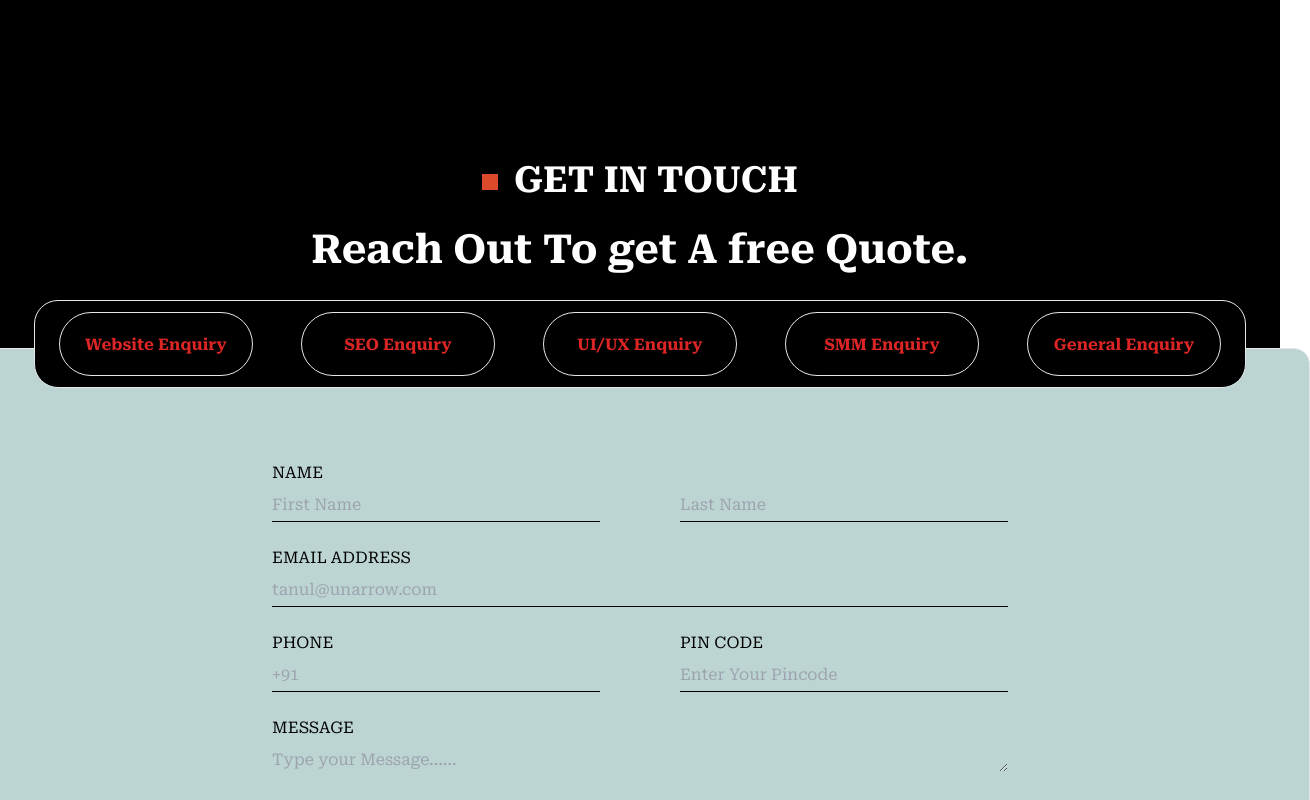
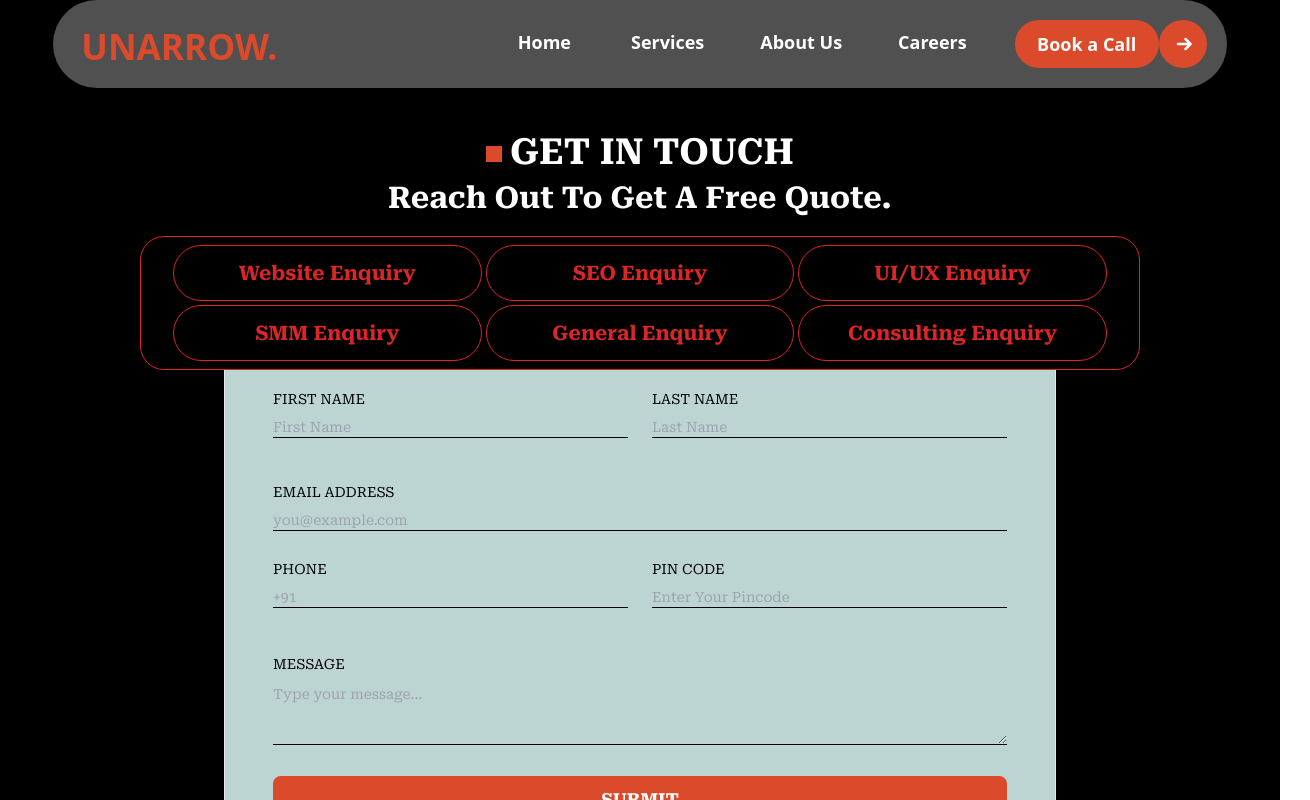
Before and after one commit to ankur-ctrl-z/Unarrow-Public-Website, a React (Vite) app in the folder client/: page /contact in a window 1280 px wide. Shown: the top 800 px of the page, 1310 px wide, since content can reach past the window. Built offline with nearby package versions, Linux system fonts and the light colour scheme.

Commit message:
some changes are done

```diff
--- a/client/src/components/customs/CenterCustomHeading.jsx
+++ b/client/src/components/customs/CenterCustomHeading.jsx
@@ -2,9 +2,9 @@ import React from 'react'
 
 const CenterCustomHeading = ({children , className , heading, ...props}) => {
   return (
-    <div {...props} className={`flex justify-center items-center gap-4 ${className}`} {...props}>
-    <div className="w-4 h-4 mt-1 bg-[#db4a2b]"></div>
-    <h3 className="text-4xl text-white font-bold font-Roboto">
+    <div {...props} className={`flex justify-center items-center gap-2 ${className}`} {...props}>
+    <div className="w-3 h-2 lg:w-4 lg:h-4 mt-1 bg-[#db4a2b]"></div>
+    <h3 className="text-sm lg:text-4xl text-white font-bold font-Roboto">
       {heading}
       {children}
     </h3>
--- a/client/src/components/layout/Navbar.jsx
+++ b/client/src/components/layout/Navbar.jsx
@@ -1,81 +1,228 @@
-import React from "react";
-import { Link } from "react-router-dom";
 import CustomButton from "../customs/CustomButton";
 import CustomArrow from "../customs/CustomArrow";
-import { useNavigate } from "react-router-dom";
 import { TiArrowRight } from "react-icons/ti";
+import { useNavigate } from "react-router";
+import { RxCross2, RxHamburgerMenu } from "react-icons/rx";
+import React, { useState } from "react";
+import { Link } from "react-router-dom";
+import { FaWhatsapp } from "react-icons/fa";
+import { FaInstagram } from "react-icons/fa";
+import { FaLinkedin } from "react-icons/fa";
+import { FaSquareXTwitter } from "react-icons/fa6";
 
 const Navbar = () => {
+  const [isOpen, setIsOpen] = useState(false);
   const navigate = useNavigate();
 
-  function handleCall() {
+  const toggleMenu = () => {
+    setIsOpen(!isOpen);
+  };
+
+  const handleCall = () => {
     navigate("/contact");
-  }
+  };
 
   return (
-    <div>
+    <>
+      {/* navbar */}
+      <div className="w-full fixed top-0 bg-black left-0 z-50">
+        <div className="w-11/12 text-center mx-auto h-14 md:h-[4.4rem] lg:h-[5.5rem] bg-[#505050] rounded-full py-4 p-5">
+          <div className="flex justify-between">
+            <div className="flex gap-2">
+              {/* logo */}
+              <a href="">
+                <img src="" alt="" />
+              </a>
+              <Link
+                to={"/"}
+                className="text-[#DB4A2B] mt-1 font-extrabold lg:text-[2.2rem]"
+              >
+                UNARROW.
+              </Link>
+            </div>
 
-    </div>
-    // <header className="w-full fixed top-0 left-0 z-50">
-    //   <div className="w-11/12 text-center mx-auto bg-[#505050] rounded-full py-4 p-5">
-    //     {/* main div */}
-    //     <div className="flex justify-between items-center">
-    //       <div className="flex gap-2">
-    //         {/* logo */}
-    //         <a href="">
-    //           <img src="" alt="" />
-    //         </a>
-    //         <Link
-    //           to={"/"}
-    //           className="text-[#DB4A2B] font-extrabold text-[2.2rem]"
-    //         >
-    //           UNARROW.
-    //         </Link>
-    //       </div>
+            <div className="flex flex-col md:flex-row items-center">
+              {/* hamburger-icon */}
+              <div className="flex items-center md:hidden mt-4 mr-1">
+                <button
+                  onClick={toggleMenu}
+                  className="text-gray-800 focus:outline-none"
+                >
+                  {isOpen ? (
+                    <div className="h-11 w-11 flex justify-center items-center bg-red-600 rounded-full">
+                      {" "}
+                      <RxCross2 className="text-3xl text-white flex justify-end" />
+                    </div>
+                  ) : (
+                    <div className="h-11 w-11 flex justify-center items-center -mt-[1.7rem] bg-red-600 rounded-full">
+                      <RxHamburgerMenu className="text-3xl text-white flex justify-end" />
+                    </div>
+                  )}
+                </button>
+              </div>
 
-    //       <div className=" ">
-    //         <div className="flex gap-5">
-    //         {/* nav-links */}
-    //         <nav className="flex flex-row gap-10 text-[1.34063rem] justify-center text-white font-semibold">
-    //         <Link
-    //           className="hover:text-[#DB4A2B] duration-300 transition-all"
-    //           to={"/"}
-    //         >
-    //           Home
-    //         </Link>
-    //         <Link
-    //           className="hover:text-[#DB4A2B] duration-300 transition-all"
-    //           to={"/services"}
-    //         >
-    //           Services
-    //         </Link>
-    //         <Link
-    //           className="hover:text-[#DB4A2B] duration-300 transition-all"
-    //           to={"/aboutus"}
-    //         >
-    //           About Us
-    //         </Link>
-    //         <Link
-    //           className="hover:text-[#DB4A2B] duration-300 transition-all"
-    //           to={"careers"}
-    //         >
-    //           Careers
-    //         </Link>
-    //       </nav>
+              <div className="hidden md:block">
+                <ul className="flex flex-row lg:gap-10 lg:text-[1.34063rem] justify-center text-white font-semibold">
+                  <li className="font-semibold text-sm md:[15px] lg:text-lg p-0 md:p-2">
+                  <Link
+                    className="hover:text-[#DB4A2B] mt-[5px] mr-1 duration-300 transition-all"
+                    to={"/"}
+                  >
+                    Home
+                  </Link>
+                  </li>
 
-    //       {/* button */}
-    //       <div
-    //         onClick={handleCall}
-    //         className="flex justify-center items-center  "
-    //       >
-    //         <CustomButton label={"Book a Call"} />
-    //         <CustomArrow icon={<TiArrowRight />} />
-    //       </div>
-    //   </div>
-    //   </div>
-    //     </div>
-    //   </div>
-    // </header>
+                  <li className="font-semibold text-sm md:[15px] lg:text-lg p-0 md:p-2">
+                    <Link
+                      className="hover:text-[#DB4A2B] duration-300 transition-all"
+                      to={"/services"}
+                    >
+                      Services
+                    </Link>
+                  </li>
+
+                  <li className="font-semibold text-sm  md:[15px] lg:text-lg p-0 md:p-2">
+                    <Link
+                      className="hover:text-[#DB4A2B] duration-300 transition-all"
+                      to={"/aboutus"}
+                    >
+                      About Us
+                    </Link>
+                  </li>
+
+                  <>
+                    <li className="font-semibold text-sm  md:[15px] lg:text-lg p-0 md:p-2">
+                      <Link
+                        className="hover:text-[#DB4A2B] duration-300 transition-all"
+                        to={"careers"}
+                      >
+                        Careers
+                      </Link>
+                    </li>
+
+                    {/* button */}
+                    <div
+                      onClick={handleCall}
+                      className="flex justify-center items-center  "
+                    >
+                      <CustomButton label={"Book a Call"} />
+                      <CustomArrow icon={<TiArrowRight />} />
+                    </div>
+                  </>
+                </ul>
+              </div>
+            </div>
+          </div>
+        </div>
+      </div>
+
+      {isOpen && (
+        <div
+          onClick={toggleMenu}
+          className={`fixed inset-0 w-full md:hidden bg-black rounded-md z-50 ${
+            isOpen ? " " : "translate-x-0"
+          }`}
+        >
+          <div className="flex justify-end mt-8 mb-2 mr-5">
+            {isOpen ? (
+              <RxCross2
+                onClick={toggleMenu}
+                className="text-white -mt-5 text-3xl"
+              />
+            ) : (
+              <></>
+            )}
+          </div>
+
+          <div className="flex">
+            <div className="w-[5.625rem] -mt-14 bg-red-600 h-[130vh]">
+
+
+             <div className="text-white text-lg -rotate-90 grid place-items-center h-80">
+                  <a href="tel:91 8433700215">+918433700215</a>
+                </div>
+
+                <div className="text-white text-xl -rotate-90 grid place-items-center h-80">
+                  <a href="mailto:tanul@unarrow.com">tanul@unarrow.com</a>
+                </div>
+             </div>
+
+
+
+            <div className="flex flex-col items-center mt-10">
+              <ul className=" flex text-3xl text-white gap-4 flex-col md:-mt-1 lg:mt-0 md:flex-row lg:gap-4 items-center cursor-pointer">
+                <Link
+                  className="hover:text-[#DB4A2B] duration-300 transition-all"
+                  to={"/"}
+                >
+                  Home
+                </Link>
+                <li className="font-semibold  lg:text-lg p-0 md:p-2">
+                  <Link
+                    className="hover:text-[#DB4A2B] duration-300 transition-all"
+                    to={"/services"}
+                  >
+                    Services
+                  </Link>
+                </li>
+
+                <li className="font-semibold lg:text-lg p-0 md:p-2">
+                  <Link
+                    className="hover:text-[#DB4A2B] duration-300 transition-all"
+                    to={"/aboutus"}
+                  >
+                    About Us
+                  </Link>
+                </li>
+
+                <>
+                  <li className="font-semibold lg:text-lg p-0 md:p-2">
+                    <Link
+                      className="hover:text-[#DB4A2B] duration-300 transition-all"
+                      to={"careers"}
+                    >
+                      Careers
+                    </Link>
+                  </li>
+                </>
+              </ul>
+
+              <div className="mt-40">
+                <div className="text-white text-center">
+                  Digital Solutions So Good, Even the Internet's Jealous!
+                </div>
+                <div className="flex justify-center mt-10 gap-4 text-white text-3xl">
+                  <a
+                    className="hover:text-[#DB4A2B] duration-300 transition-all"
+                    href=""
+                  >
+                    <FaLinkedin />
+                  </a>
+                  <a
+                    className="hover:text-[#DB4A2B] duration-300 transition-all"
+                    href=""
+                  >
+                    <FaWhatsapp />
+                  </a>
+                  <a
+                    className="hover:text-[#DB4A2B] duration-300 transition-all"
+                    href=""
+                  >
+                    <FaSquareXTwitter />
+                  </a>
+                  <a
+                    className="hover:text-[#DB4A2B] duration-300 transition-all"
+                    href=""
+                  >
+                    <FaInstagram />
+                  </a>
+                </div>
+              </div>
+            </div>
+          </div>
+        </div>
+      )}
+    </>
   );
 };
 
--- a/client/src/components/pages/Careers.jsx
+++ b/client/src/components/pages/Careers.jsx
@@ -1,20 +1,24 @@
 import React from "react";
-import CustomArrow from "../customs/CustomArrow";
-import { FiArrowUpRight } from "react-icons/fi";
 import CenterCustomHeading from "../customs/CenterCustomHeading";
 import career from "../../assets/careerImages/career image.svg";
 
 const Careers = () => {
   return (
-    <div className="w-full relative h-full bg-[#011415] py-32">
-      <div className="w-11/12 mx-auto p-8">
-        <div className="flex flex-col justify-center items-center">
+    <div className="w-full relative h-full bg-[#011415] py-10 md:py-20 xl:py-32">
+      <div className="w-11/12 mx-auto p-6 md:p-8">
+        <div className="flex flex-col justify-center items-center space-y-6 md:space-y-10">
+          {/* Heading */}
           <CenterCustomHeading heading={"Opportunities to Innovate and Grow"} />
-          <div className="w-[30rem] h-[36rem] flex justify-center items-center">
-            <img src={career} className="w-full h-full bg-cover" alt="" />
+
+          {/* Image Container */}
+          <div className="w-[16rem] h-[24rem] md:w-[22rem] md:h-[32rem] lg:w-[28rem] lg:h-[36rem] flex justify-center items-center">
+            <img src={career} className="w-full h-full object-cover" alt="Career" />
           </div>
 
-          <p className=" w-[22rem] text-center text-[1.56rem] font-normal font-Roboto text-white leading-normal  ">There is no job Currently .. Come back later</p>
+          {/* Description Text */}
+          <p className="w-[16rem] md:w-[20rem] lg:w-[26rem] text-center text-base md:text-lg lg:text-xl font-normal font-Roboto text-white leading-relaxed">
+            There is no job currently. Come back later.
+          </p>
         </div>
       </div>
     </div>
--- a/client/src/components/pages/Contact.jsx
+++ b/client/src/components/pages/Contact.jsx
@@ -1,32 +1,18 @@
 import React, { useState } from "react";
 import CenterCustomHeading from "../customs/CenterCustomHeading";
 import CustomButton from "../customs/CustomButton";
+
 const serviceInfo = [
-  {
-    id: 1,
-    info: "Website Enquiry",
-  },
+  { id: 1, info: "Website Enquiry" },
+  { id: 2, info: "SEO Enquiry" },
+  { id: 3, info: "UI/UX Enquiry" },
+  { id: 4, info: "SMM Enquiry" },
+  { id: 5, info: "General Enquiry" },
+  { id: 6, info: "Consulting Enquiry" }, // Added a sixth service to balance the layout
+];
 
-  {
-    id: 2,
-    info: "SEO Enquiry",
-  },
-  {
-    id: 3,
-    info: "UI/UX Enquiry",
-  },
-  {
-    id: 4,
-    info: "SMM Enquiry",
-  },
-  {
-    id: 5,
-    info: "General Enquiry",
-  },
-];
 const Contact = () => {
   const [isHover, setIsHover] = useState(null);
-
   const [formData, setFormData] = useState({
     firstname: "",
     lastname: "",
@@ -56,52 +42,52 @@ const Contact = () => {
   };
 
   return (
-    <div className="w-full relative h-full bg-black py-32 ">
-      <div className="w-11/12 mx-auto p-8">
-        <div className="flex flex-col justify-center items-center ">
-          <CenterCustomHeading heading={"GET IN TOUCH"} />
-          <p className="text-[2.5rem] text-white font-bold font-Roboto text-center mt-5 mb-5">
-            Reach Out To get A free Quote.
+    <div className="w-full relative h-full bg-black py-10 md:py-20 ">
+      <div className="w-11/12 mx-auto p-4 md:p-8">
+        <div className="flex flex-col justify-center items-center space-y-5">
+          {/* Heading */}
+          <CenterCustomHeading className={'mt-5 -mb-3 md:-mt-5 lg:mt-5'} heading={"GET IN TOUCH"} />
+          <p className="text-xl md:text-2xl lg:text-3xl text-white font-bold font-Roboto text-center -mt-20 ">
+            Reach Out To Get A Free Quote.
           </p>
 
-          {/* parent div */}
-          <div className=" flex flex-col justify-center items-center">
-            {/* first div */}
-            <div className="w-[75.75rem] h-[5.5rem] bg-black z-40 flex flex-col justify-center border rounded-3xl">
-              <div className="flex justify-around">
-                {serviceInfo.map((serv) => {
-                  return (
+          {/* Parent Div */}
+          <div className="w-full flex flex-col items-center ">
+            {/* Service Options Container */}
+            <div className="w-[16.5rem] md:w-[40.1rem] lg:w-[41.1rem] absolute  xl:w-[62.5rem] bg-black border border-red-600 rounded-3xl py-2 px-4 md:px-8">
+              <div className="grid grid-cols-3 gap-1">
+                {serviceInfo.map((serv) => (
                   <div
+                    key={serv.id}
                     onMouseEnter={() => setIsHover(serv.id)}
                     onMouseLeave={() => setIsHover(null)}
-                      className={`w-[12.18rem] h-[4rem] border rounded-full ${
+                    className={`w-full h-8 md:h-9 lg:h-14 border rounded-full flex items-center justify-center transition-colors duration-300 ${
                       isHover === serv.id
                         ? "bg-red-600 text-white"
-                          : "bg-black text-red-600 "
+                        : "bg-black text-red-600 border-red-600"
                     }`}
                   >
-                      <p className="text-center font-bold font-Roboto mt-5 text-[1.375rem ]">
+                    <p className="text-[9px] md:text-lg lg:text-xl font-bold font-Roboto text-center">
                       {serv.info}
                     </p>
                   </div>
-                  );
-                })}
+                ))}
               </div>
             </div>
 
-            {/* second div */}
-            <div className=" flex flex-col items-center justify-center w-[83.75rem] h-[46rem] -mt-10 -mb-32 bg-[#BCD4D2] border rounded-2xl">
-              {/* contact form */}
+            {/* Contact Form Container */}
+            <div className="w-[16.5rem] md:w-[40.1rem] mt-[4rem] lg:mt-[6rem] xl:mt-[6.5rem]  lg:w-3/4 bg-[#BCD4D2] border rounded-2xl p-6 md:p-10 lg:p-12">
               <form
-                className=" text-black font-Roboto md:w-[50%] lg:w-[55%] -mt-5"
+                className="flex flex-col space-y-6 md:space-y-8 lg:space-y-10 text-black font-Roboto"
                 onSubmit={formDataHandler}
               >
-                <div className="flex gap-20">
-                  <label className="w-full">
-                    NAME
+                {/* Name Fields */}
+                <div className="grid text-black grid-cols-1 md:grid-cols-2 gap-6">
+                  <label className="w-full text-sm md:text-md">
+                    FIRST NAME
                     <br />
                     <input
-                      className="mt-2 bg-transparent mb-1 focus:outline-none"
+                      className="w-full text-black bg-transparent md:mt-2 mb-1 focus:outline-none border-b border-b-black"
                       type="text"
                       required
                       placeholder="First Name"
@@ -109,12 +95,13 @@ const Contact = () => {
                       value={formData.firstname}
                       onChange={handleChange}
                     />
-                    <div className="w-full h-[1px] bg-black"></div>
                   </label>
 
-                  <label className="w-full">
+                  <label className="w-full -mt-4 sm:mt-0 text-sm md:text-md">
+                    LAST NAME
+                    <br />
                     <input
-                      className="mt-8 bg-transparent mb-1 focus:outline-none"
+                      className="w-full bg-transparent md:mt-2 mb-1 focus:outline-none border-b border-b-black"
                       type="text"
                       required
                       placeholder="Last Name"
@@ -122,33 +109,33 @@ const Contact = () => {
                       value={formData.lastname}
                       onChange={handleChange}
                     />
-                   <div className="w-full h-[1px] bg-black"></div>
                   </label>
                 </div>
 
-                <div className="flex w-full gap-20">
-                  <label className="mt-6 w-full">
+                {/* Email Field */}
+                <div className="w-full -mt-4 text-sm md:text-md">
+                  <label className="w-full">
                     EMAIL ADDRESS
                     <br />
                     <input
-                      className="bg-transparent mt-2 mb-1 focus:outline-none"
+                      className="w-full bg-transparent md:mt-2 mb-1 focus:outline-none border-b border-b-black"
                       type="email"
-                      placeholder="tanul@unarrow.com"
+                      placeholder="you@example.com"
                       name="email"
                       required
                       value={formData.email}
                       onChange={handleChange}
                     />
-                     <div className="w-full h-[1px] bg-black"></div>
                   </label>
                 </div>
 
-                <div className="flex gap-20">
-                  <label className="mt-6 w-full">
+                {/* Phone & Pincode Fields */}
+                <div className="grid grid-cols-1 md:grid-cols-2 gap-6">
+                  <label className="w-full -mt-4 text-sm md:text-md">
                     PHONE
                     <br />
                     <input
-                      className="bg-transparent mt-2 mb-1 focus:outline-none"
+                      className="w-full bg-transparent md:mt-2 mb-1 focus:outline-none border-b border-b-black"
                       type="text"
                       required
                       placeholder="+91"
@@ -156,46 +143,42 @@ const Contact = () => {
                       value={formData.phone}
                       onChange={handleChange}
                     />
-                    <div className="w-full h-[1px] bg-black"></div>
                   </label>
 
-                  <label className="mt-6 w-full">
+                  <label className="w-full -mt-4 text-sm md:text-md">
                     PIN CODE
                     <br />
                     <input
-                      className="bg-transparent mt-2 mb-1 focus:outline-none"
+                      className="w-full bg-transparent md:mt-2 mb-1 focus:outline-none border-b border-b-black"
                       type="text"
                       required
                       placeholder="Enter Your Pincode"
                       name="pincode"
-                      value={formData.phone}
+                      value={formData.pincode}
                       onChange={handleChange}
                     />
-                     <div className="w-full h-[1px] bg-black"></div>
                   </label>
                 </div>
 
-                <div className="mt-6">
-                  <label className="w-full">
+                {/* Message Field */}
+                <div className="w-full">
+                  <label className="w-full -mt-4 text-sm md:text-md">
                     MESSAGE
                     <br />
                     <textarea
-                      rows={1}
-                      className="bg-transparent w-full mt-2 mb-1 focus:outline-none"
+                      rows={3}
+                      className="w-full bg-transparent -mb-4 md:mt-2 focus:outline-none border-b border-b-black"
                       name="message"
                       required
-                      placeholder="Type your Message......"
+                      placeholder="Type your message..."
                       value={formData.message}
                       onChange={handleChange}
                     ></textarea>
-                   <div className="w-full h-[1px] bg-black mt-10"></div>
                   </label>
                 </div>
 
-                <CustomButton
-                  label={"SUBMIT"}
-                  className={"rounded-lg mt-20 md:w-full"}
-                />
+                {/* Submit Button */}
+                <CustomButton label={"SUBMIT"} className="rounded-lg md:w-full" />
               </form>
             </div>
           </div>
--- a/client/src/components/pages/OurMoreWorks.jsx
+++ b/client/src/components/pages/OurMoreWorks.jsx
@@ -9,9 +9,9 @@ import { FaTelegramPlane } from "react-icons/fa";
 const OurMoreWorks = () => {
   return (
     <div className="w-full relative h-full bg-[#011415] py-20">
-      <div className="flex items-center justify-center gap-4 ml-14 py-14">
-        <div className="w-4 h-4 mt-1 bg-[#db4a2b]" />
-        <h3 className="text-4xl text-white font-bold font-Roboto">Our Work</h3>
+      <div className="flex -mt-5 items-center justify-center gap-4 lg:ml-14 py-5 mb-4 xl:py-14">
+        <div className="w-2 h-2 lg:w-4 lg:h-4 mt-1 bg-[#db4a2b]" />
+        <h3 className="text-xl lg:text-[2.1875rem] text-white font-bold font-Roboto">Our Work</h3>
         <FaTelegramPlane className="text-white" size={40} />
       </div>
       <div className="flex flex-col justify-center items-center -mb-40">
```
Also changed, not shown: client/src/components/customs/CustomWork.jsx (+21 -15 lines), client/src/components/pages/AboutUs.jsx (+37 -34 lines), client/src/components/pages/Services.jsx (+4 -4 lines). Lines whose indentation alone changed are shown as unchanged.
